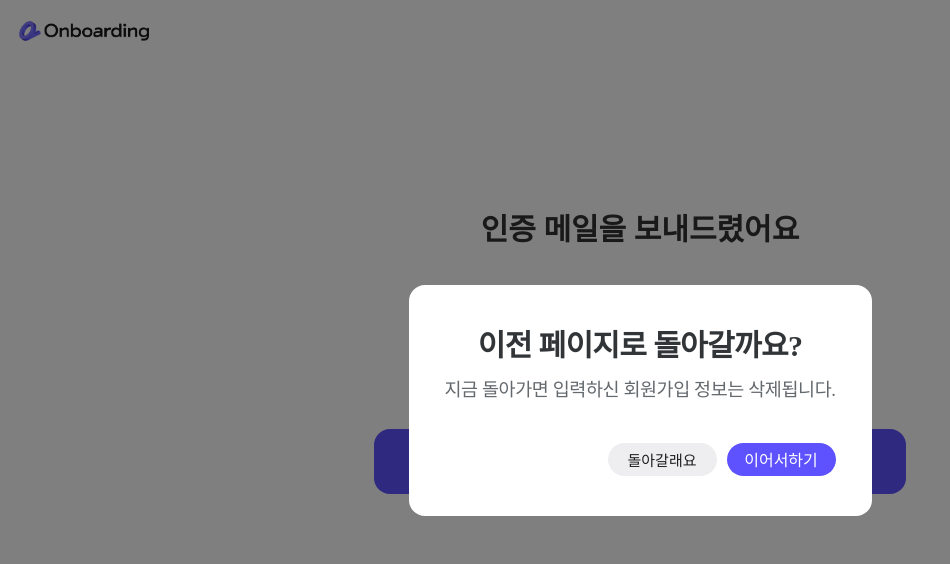
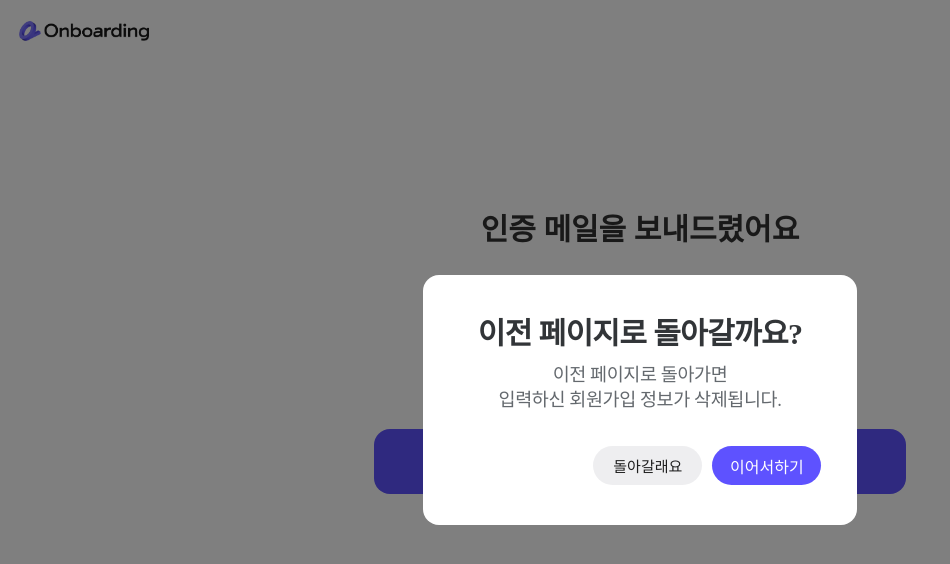
Before and after one commit to TeamLearningFlow/LearningFlow-FE, a Next.js app: page /register/emailAuth in a window 1280 px wide. Both pictures are taken after a click on the button "이전 페이지로 돌아가기". Shown: the top 564 px of the page, without its empty margins (0-950 px from the left). Built offline with nearby package versions, Linux system fonts and the light colour scheme.

Commit message:
style: 회원가입페이지 이메일 인증 모달 문구, 디자인 수정 #21

```diff
--- a/src/components/modal/emailAuthModal.tsx
+++ b/src/components/modal/emailAuthModal.tsx
@@ -8,7 +8,7 @@ const emailAuthModal: React.FC = ({ onClose, onContinue }) => {
         <ModalBox>
           <Title>이전 페이지로 돌아갈까요?</Title>
           <Description>
-            지금 돌아가면 입력하신 회원가입 정보는 삭제됩니다.
+            {`이전 페이지로 돌아가면\n입력하신 회원가입 정보가 삭제됩니다.`}
           </Description>
           <Button>
             <BackButton onClick={onClose}>돌아갈래요</BackButton>
@@ -39,11 +39,11 @@ const ModalWrapper = styled.div`
 const ModalBox = styled.div`
   position: relative;
   box-sizing: border-box;
-  padding: 36px;
+  padding: 34px 55px 30px 55px;
   flex-direction: column;
   align-items: flex-end;
 
-  height: 231px;
+  height: 250px;
 
   border-radius: 16px;
   background-color: #fff;
@@ -79,13 +79,15 @@ const Title = styled.div`
 `;
 
 const Description = styled.div`
+  white-space: pre-line;
   color: #64696e;
   text-align: center;
 
   font-size: 18.5px;
   font-weight: 500;
-  line-height: 30px;
+  line-height: 25px;
   letter-spacing: -0.4px;
+  margin-bottom: 15px;
 
   @media (max-width: 850px) {
     font-size: 15px;
@@ -103,7 +105,7 @@ const Button = styled.div`
   position: absolute;
   right: 0;
   bottom: 0;
-  margin: 36px;
+  margin-right: 36px;
   margin-bottom: 40px;
 
   align-items: center;
@@ -122,7 +124,7 @@ const BackButton = styled.span`
   display: flex;
   padding: 6px 16px;
   width: 109px;
-  height: 33px;
+  height: 39px;
   justify-content: center;
   align-items: center;
   margin-right: 10px;
@@ -152,7 +154,7 @@ const ForwardButton = styled.span`
   display: flex;
   padding: 6px 16px;
   width: 109px;
-  height: 33px;
+  height: 39px;
   justify-content: center;
   align-items: center;
 
```
